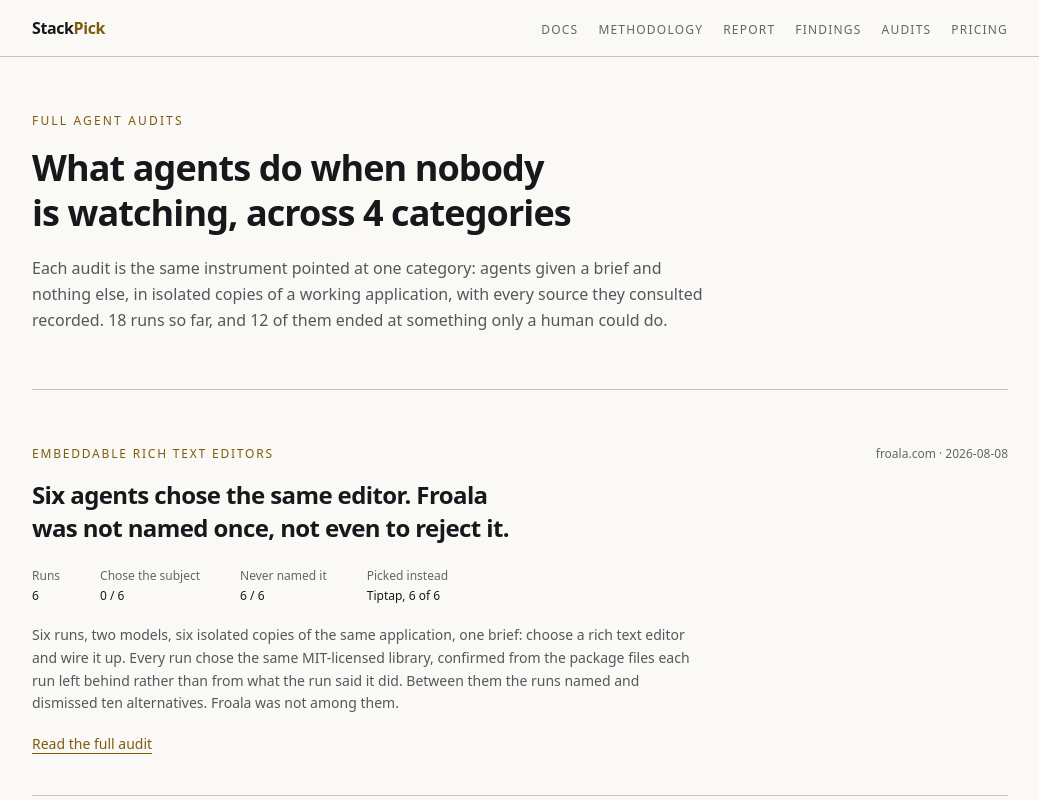
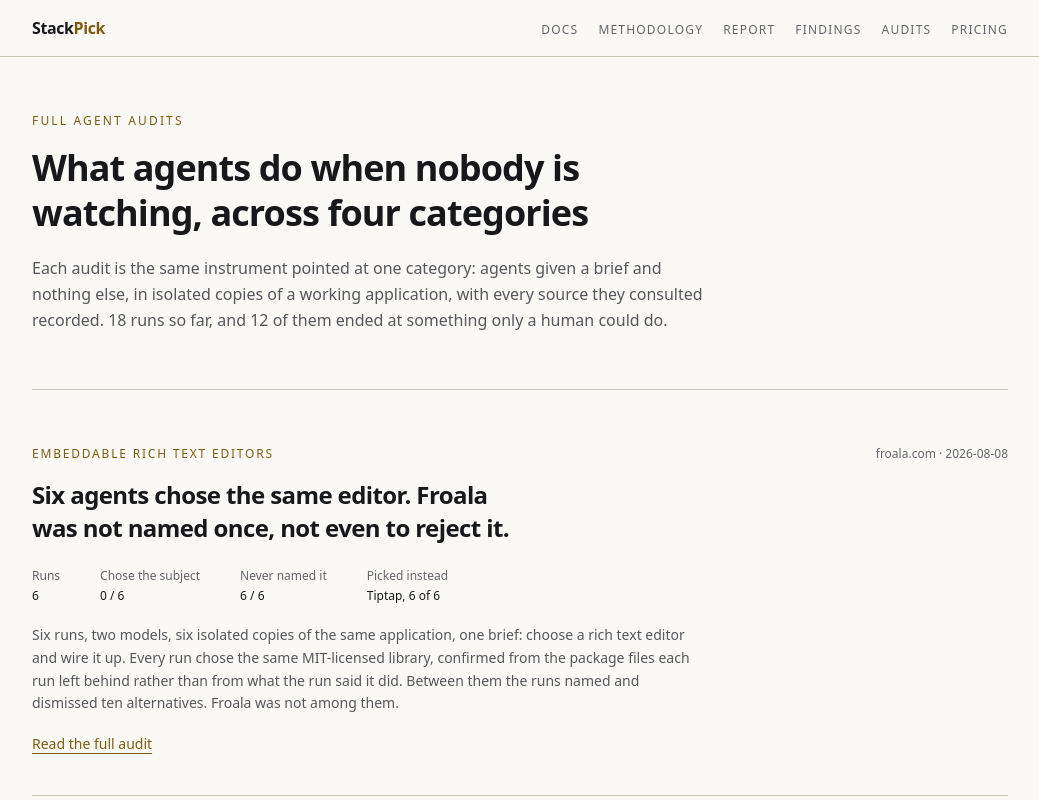
Before and after one commit to krystiangw/stackpick, a Next.js app: page /audit in a window 1280 px wide. Shown: the top 800 px of the page, without its empty margins (120-1159 px from the left). Built offline with nearby package versions, Linux system fonts and the light colour scheme.

Commit message:
fix(content): spell the audit category count, refresh stale findings metadata

```diff
--- a/src/app/audit/page.tsx
+++ b/src/app/audit/page.tsx
@@ -1,6 +1,9 @@
 import type { Metadata } from 'next'
 import Link from 'next/link'
 import { listAudits, tally } from '@/lib/audit'
+
+const WORDS = ['zero', 'one', 'two', 'three', 'four', 'five', 'six', 'seven', 'eight', 'nine', 'ten']
+const spell = (n: number) => WORDS[n] ?? String(n)
 
 export const dynamic = 'force-dynamic'
 
@@ -24,7 +27,7 @@
       <section className="border-b border-rule py-14">
         <p className="font-mono text-xs uppercase tracking-[0.18em] text-brass">Full agent audits</p>
         <h1 className="mt-4 max-w-3xl text-balance text-4xl font-semibold leading-tight tracking-tight">
-          What agents do when nobody is watching, across {categories} categories
+          What agents do when nobody is watching, across {spell(categories)} categories
         </h1>
         <p className="mt-5 max-w-2xl leading-relaxed text-ink-soft">
           Each audit is the same instrument pointed at one category: agents given a brief and nothing else, in
--- a/src/app/findings/page.tsx
+++ b/src/app/findings/page.tsx
@@ -2,7 +2,7 @@
 
 export const metadata: Metadata = {
   title: 'Findings — StackPick',
-  description: 'Twenty agent runs, two models, two conditions. What agents pick when nobody is watching.',
+  description: 'Thirty-eight runs, five studies, two models. What agents pick when nobody is watching, and where every one of them stops.',
 }
 
 const RESULTS = [
```
